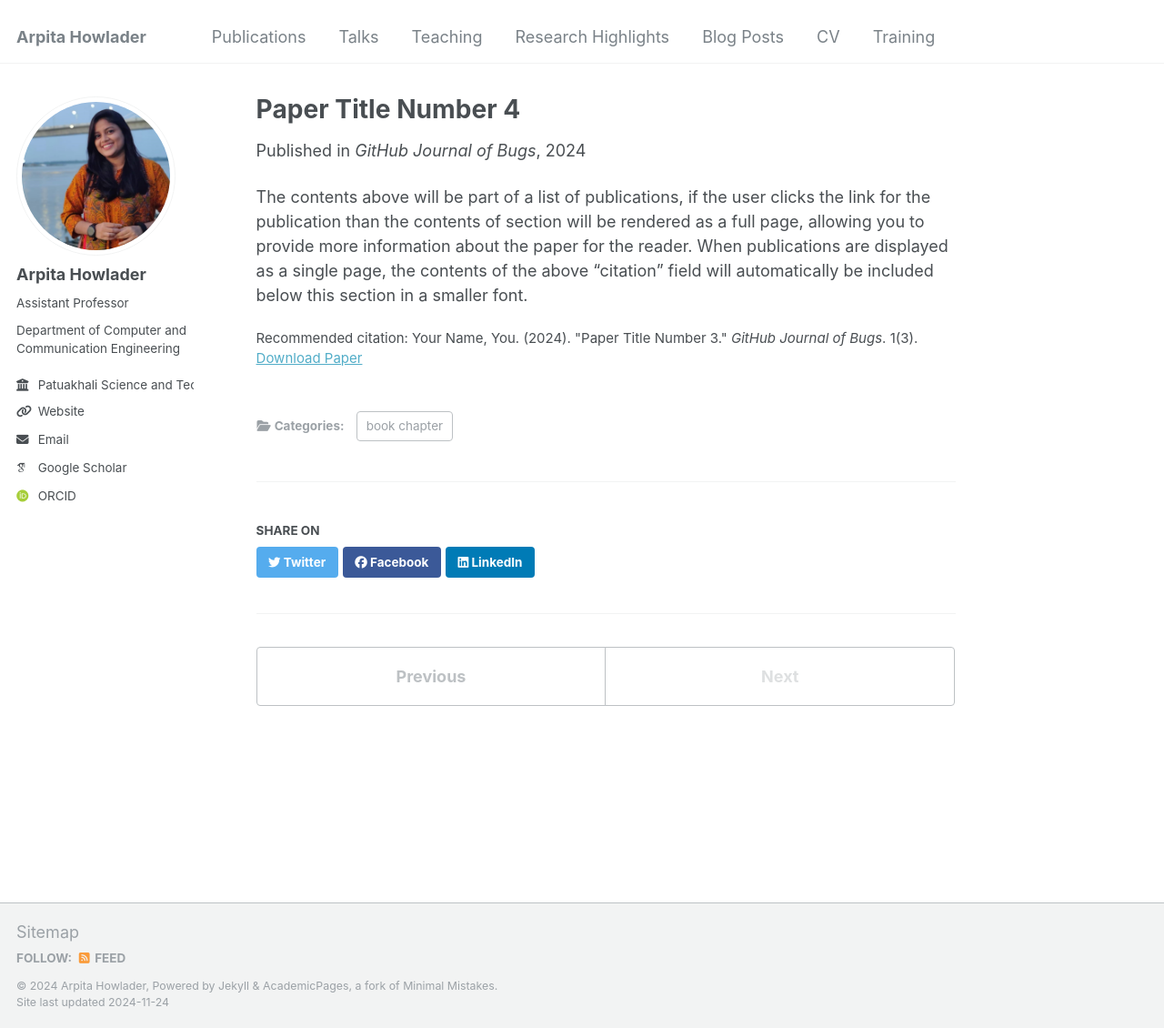
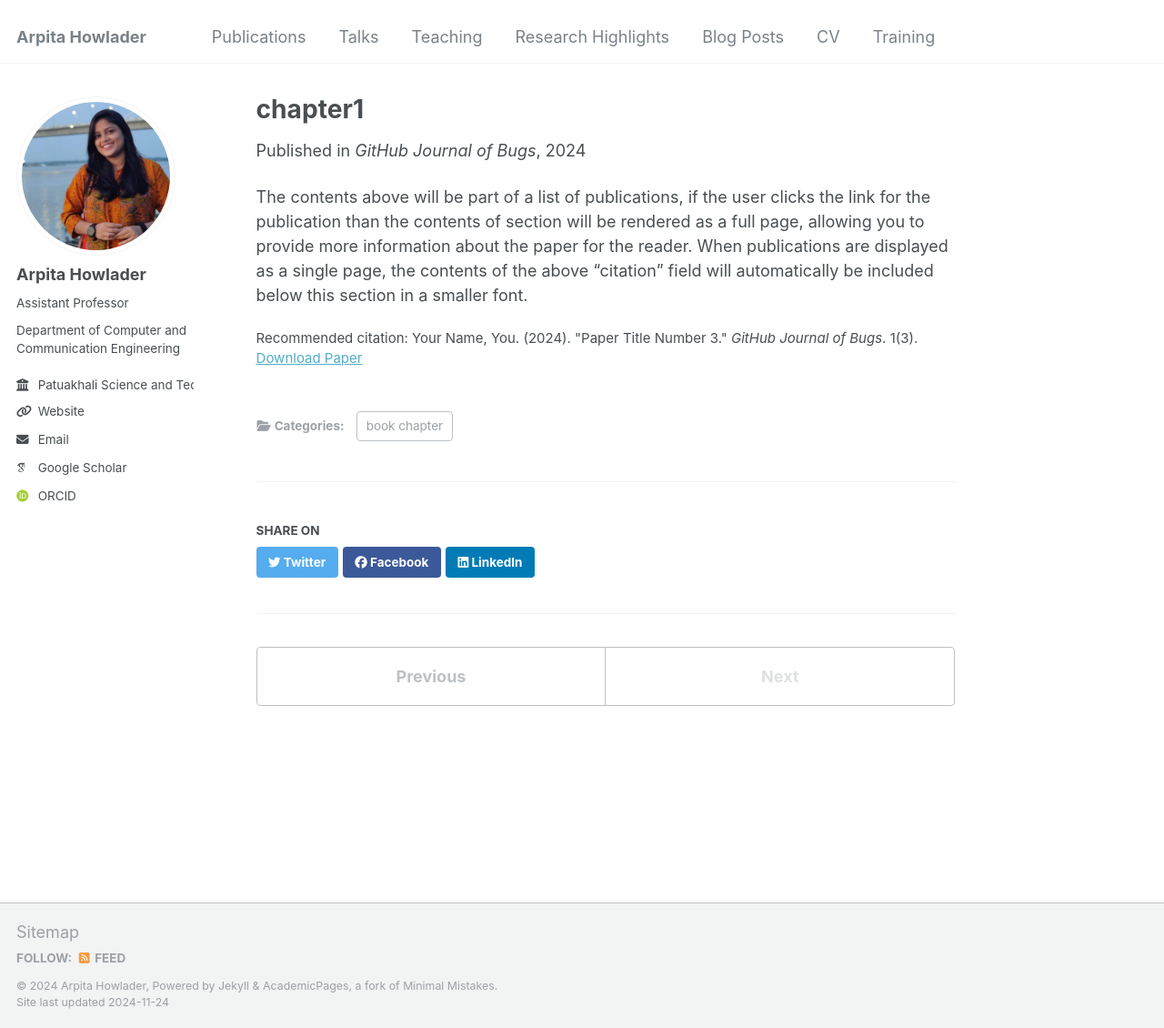
Before and after one commit to arpitahowlader/arpitahowlader.github.io, a Jekyll site: the page built from _publications/book.md, in a window 1280 px wide and 1130 px high. Shown: the whole window at 91% size. Built offline with Jekyll 4.4.1, drawn with Linux system fonts in a browser that asks for light colours; some web fonts are replaced.

Commit message:
Update book.md

```diff
--- a/_publications/book.md
+++ b/_publications/book.md
@@ -1,8 +1,8 @@
 ---
-title: "Paper Title Number 4"
+title: "chapter1"
 collection: publications
 category: book chapter
-permalink: /publication/2024-02-17-paper-title-number-4
+permalink: /publication/book
 excerpt: 'This paper is about fixing template issue #693.'
 date: 2024-02-17
 venue: 'GitHub Journal of Bugs'
```
